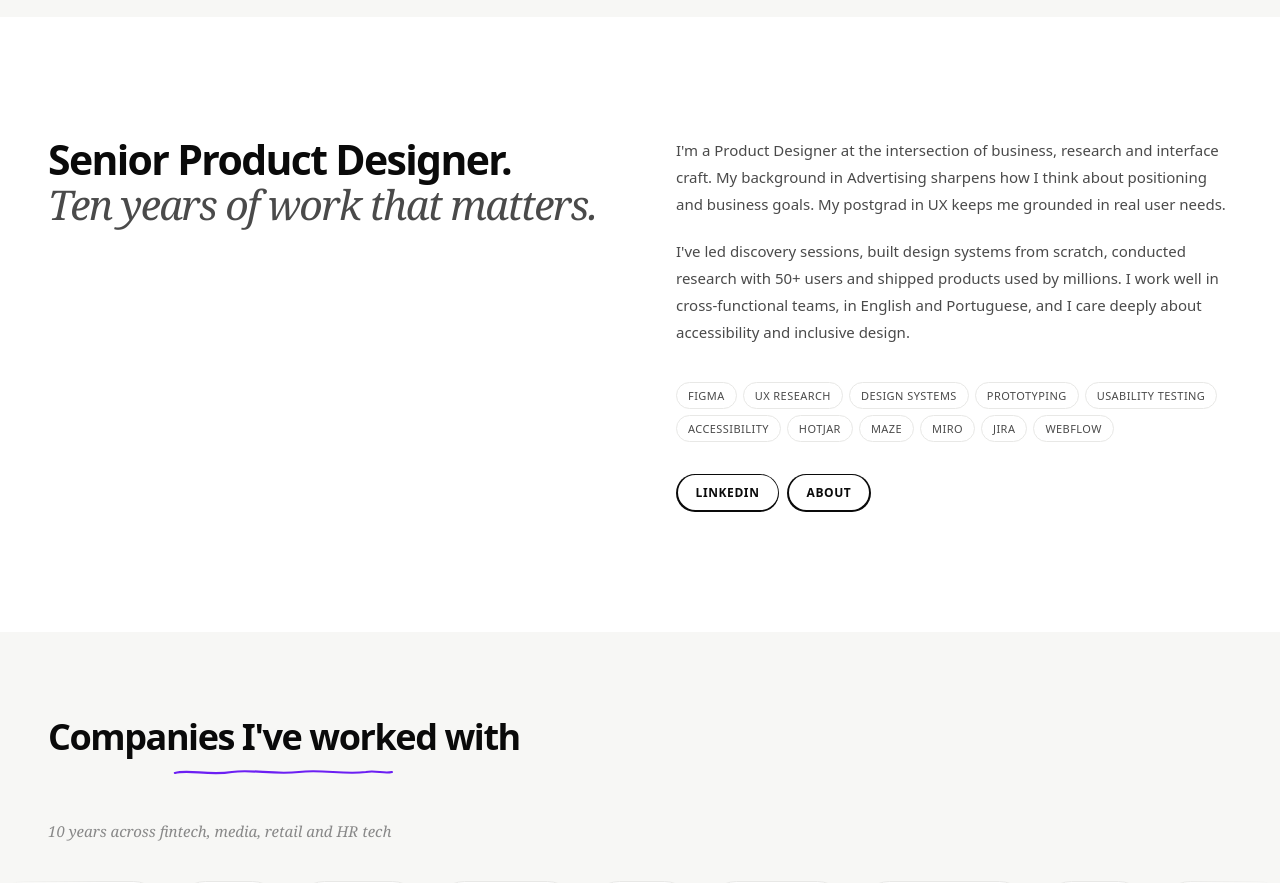
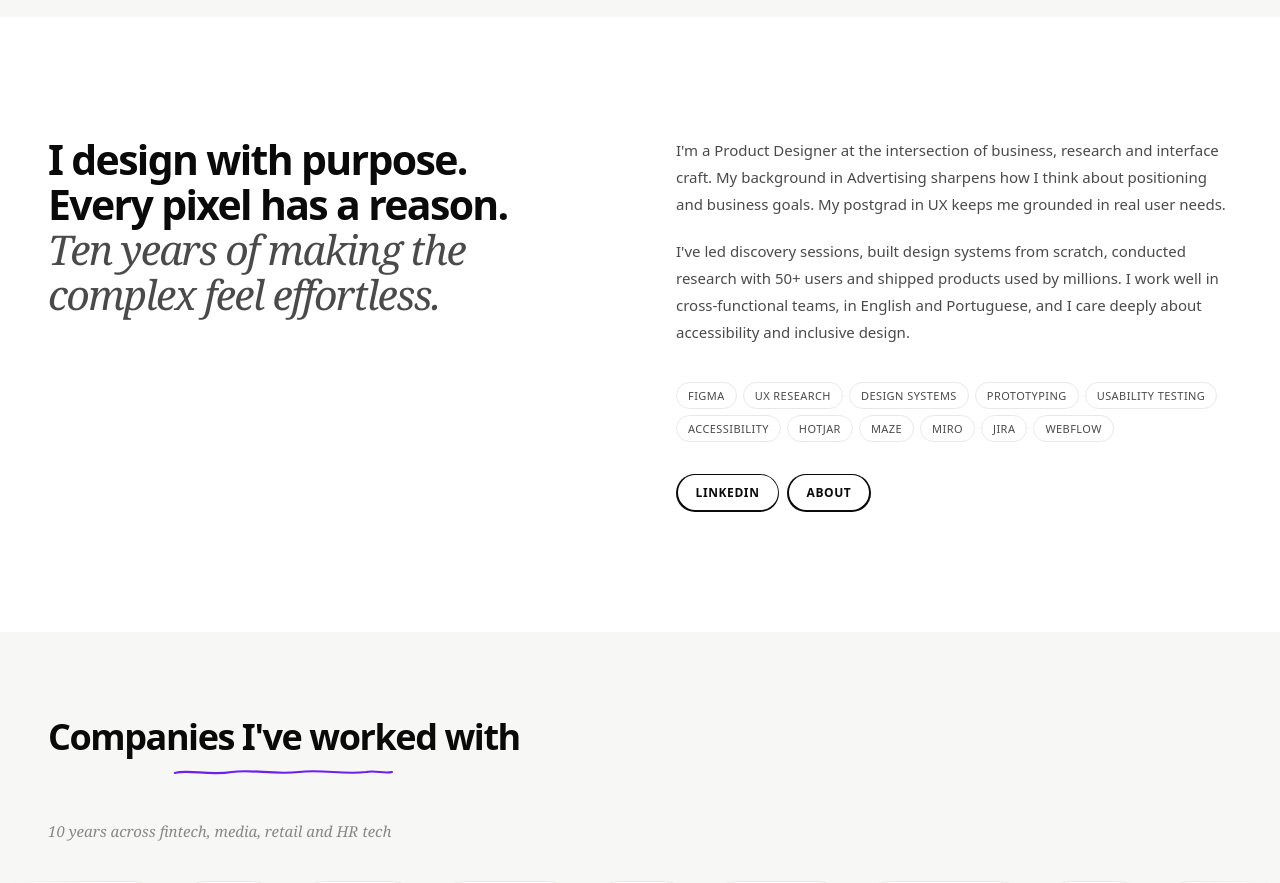
Before and after one commit to isabellegalves/isabelle-portfolio, a React (Vite) app: page / in a window 1280 px wide. Shown: the part 4000-4883 px from the top of the page. Built offline with nearby package versions, Linux system fonts and the light colour scheme.

Commit message:
Update About section title
Co-Authored-By: Claude Sonnet 4.6 <noreply@anthropic.com>

```diff
--- a/src/pages/Home.jsx
+++ b/src/pages/Home.jsx
@@ -779,10 +779,12 @@ function About() {
               fontSize: "clamp(26px, 3.2vw, 42px)", fontWeight: 800,
               letterSpacing: "-0.04em", color: T.ink, lineHeight: 1.1, margin: 0,
             }}>
-              Senior Product Designer.
+              I design with purpose.
+              <br />
+              Every pixel has a reason.
               <br />
               <span style={{ fontFamily: "Georgia, serif", fontWeight: 400, fontStyle: "italic", color: T.mid }}>
-                Ten years of work that matters.
+                Ten years of making the complex feel effortless.
               </span>
             </h2>
           </FadeUp>
```
Also changed, not shown: 2 other files (tests, documents, lock files or other folders).
